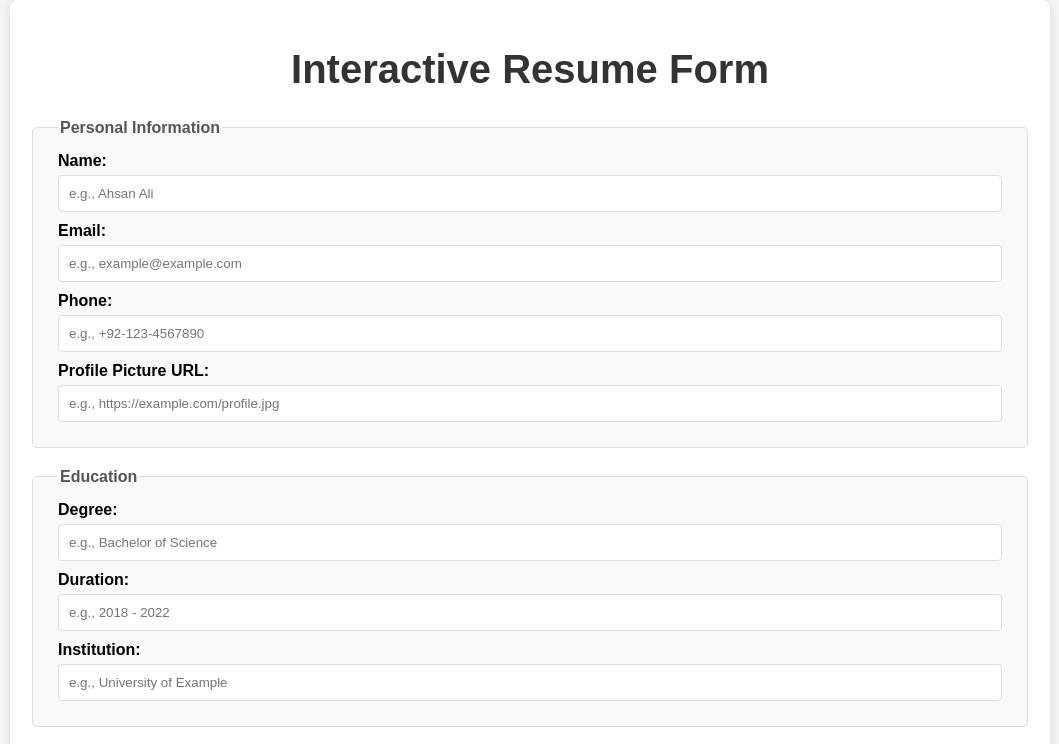
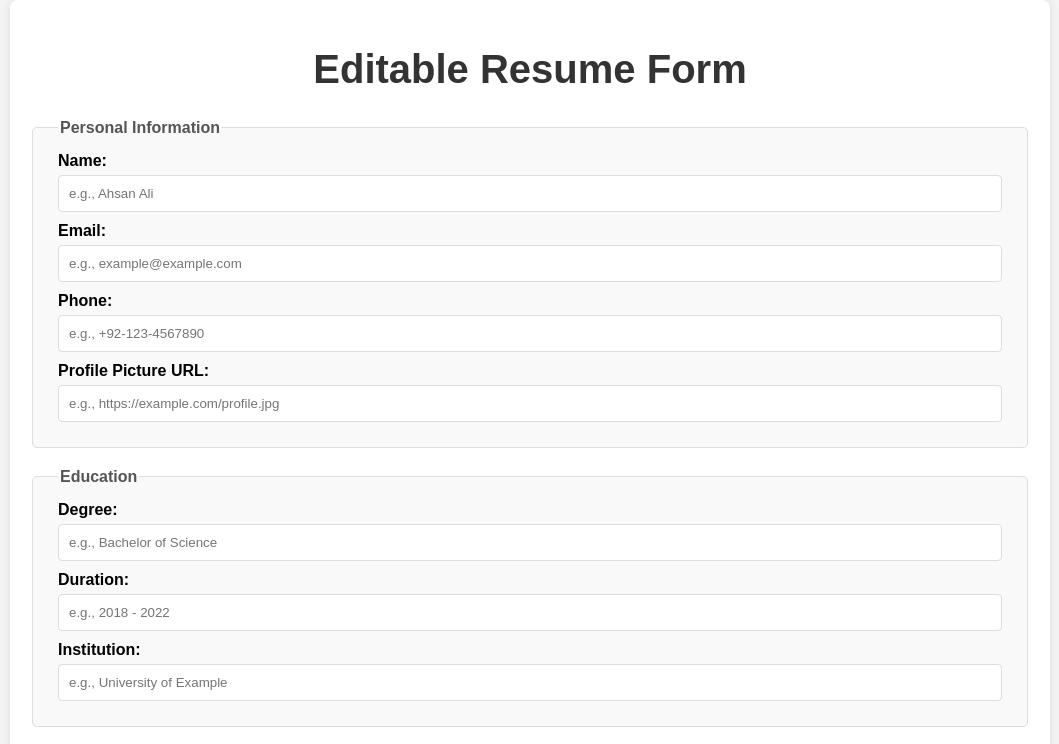
Before and after one commit to smahsan053/editable-resume, a website: page public/index.html in a window 1280 px wide. Shown: the top 744 px of the page, without its empty margins (110-1169 px from the left). Drawn offline with Linux system fonts and the light colour scheme.

Commit message:
minor changes

```diff
--- a/public/index.html
+++ b/public/index.html
@@ -3,12 +3,12 @@
   <head>
     <meta charset="UTF-8" />
     <meta name="viewport" content="width=device-width, initial-scale=1.0" />
-    <title>Interactive Resume Form</title>
+    <title>Editable Resume Form</title>
     <link rel="stylesheet" href="styles.css" />
   </head>
   <body>
     <div class="container">
-      <h1>Interactive Resume Form</h1>
+      <h1>Editable Resume Form</h1>
 
       <form id="resume-form" action="#" method="post">
         <!-- Personal Information Section -->
```
Also changed, not shown: README.md.
